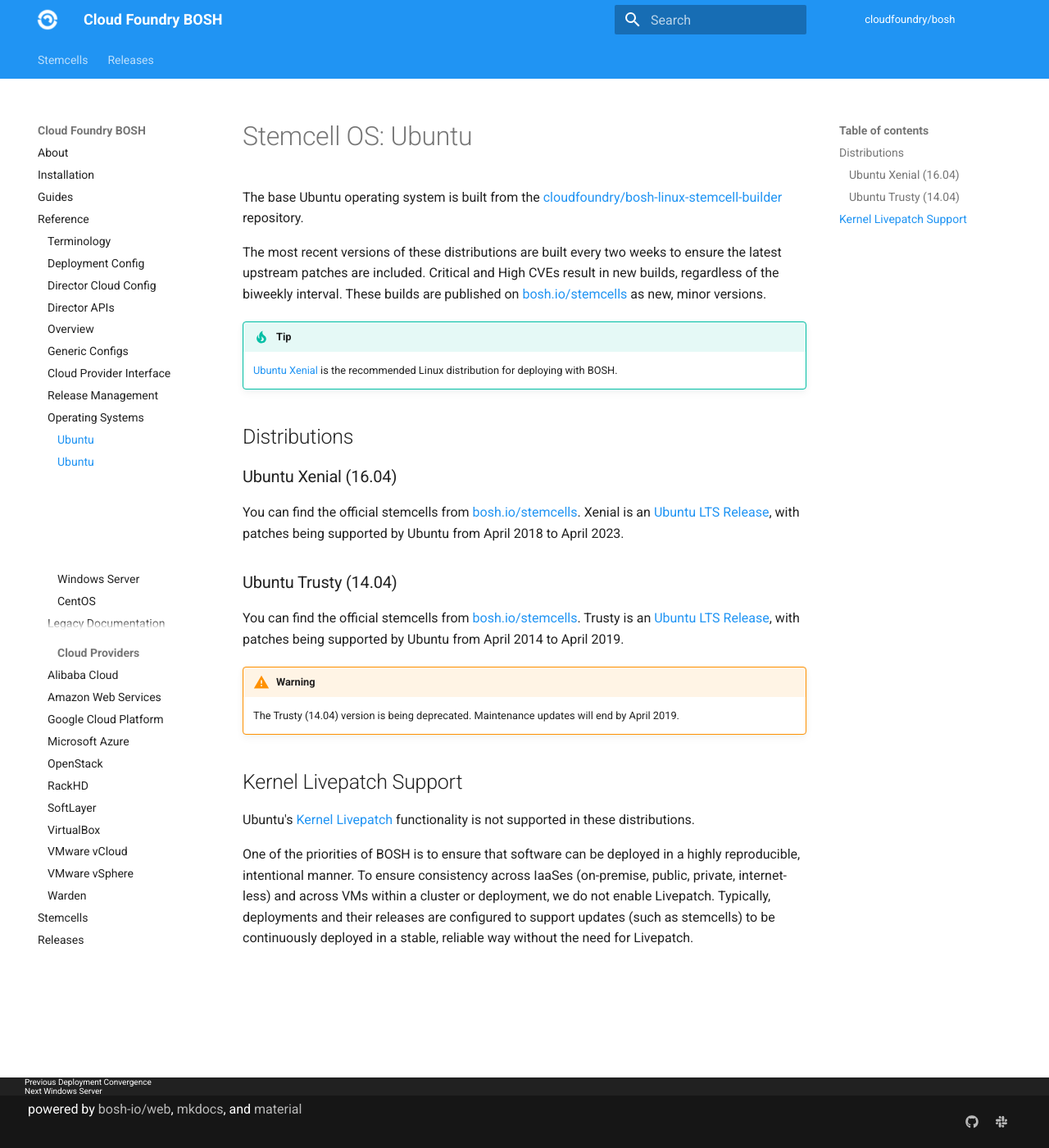
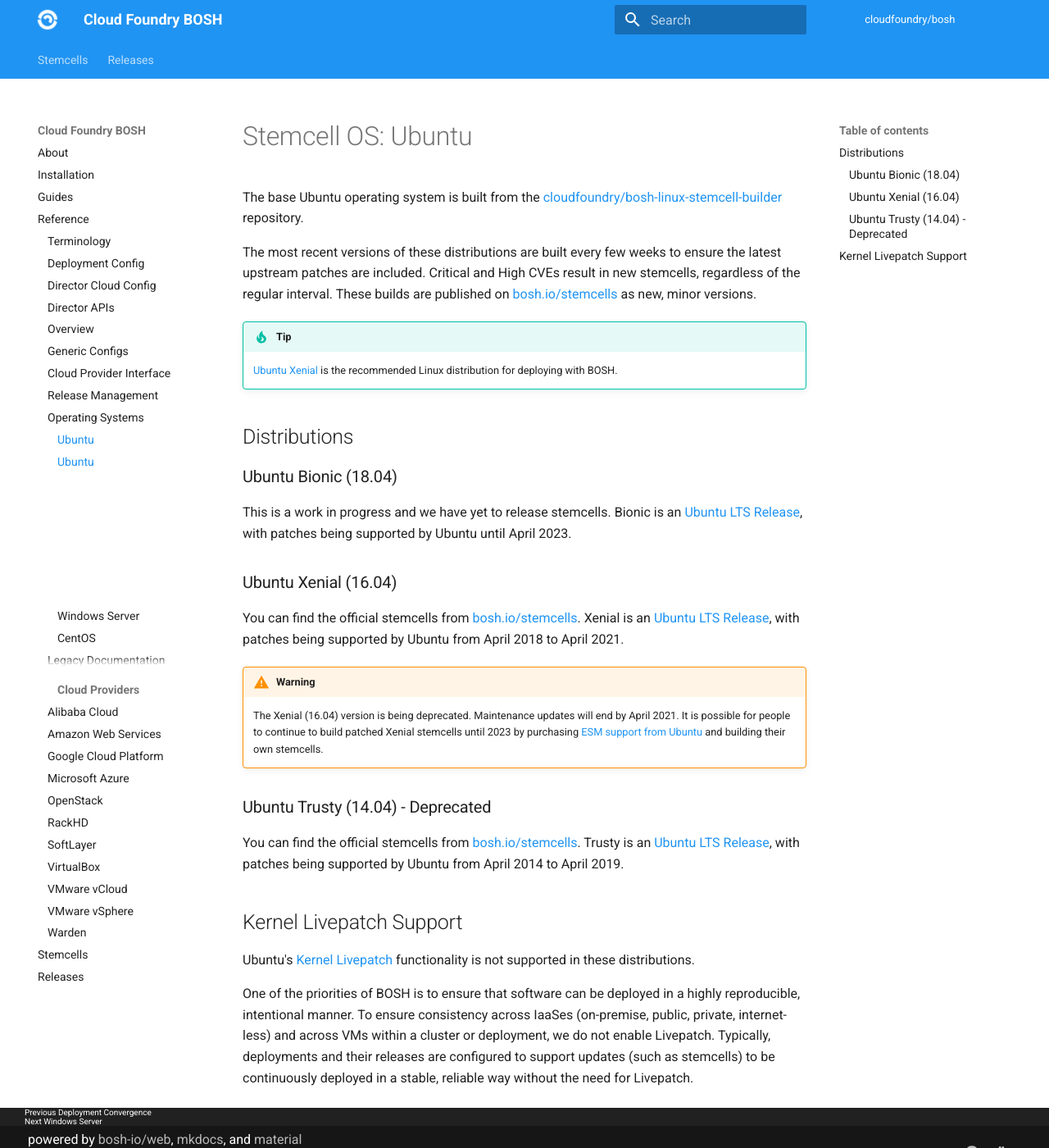
Before and after one commit to cloudfoundry/docs-bosh, an MkDocs documentation site: the page built from content/ubuntu-os.md, in a window 1280 px wide and 1400 px high. Shown: the whole window at 82% size. Built offline with MkDocs 1.6.1 and Material for MkDocs 9.7.7, drawn with Linux system fonts in a browser that asks for light colours; old or Windows-style settings are respelled for this version of MkDocs.

Commit message:
Update stemcell docs
- reflect accurately end of support dates
- add in that we're intending to support Bionic but hasn't been released yet
- add deprecated to trusty

```diff
--- a/content/ubuntu-os.md
+++ b/content/ubuntu-os.md
@@ -2,7 +2,7 @@
 
 The base Ubuntu operating system is built from the [cloudfoundry/bosh-linux-stemcell-builder](https://github.com/cloudfoundry/bosh-linux-stemcell-builder) repository.
 
-The most recent versions of these distributions are built every two weeks to ensure the latest upstream patches are included. Critical and High CVEs result in new builds, regardless of the biweekly interval. These builds are published on [bosh.io/stemcells](https://bosh.io/stemcells) as new, minor versions.
+The most recent versions of these distributions are built every few weeks to ensure the latest upstream patches are included. Critical and High CVEs result in new stemcells, regardless of the regular interval. These builds are published on [bosh.io/stemcells](https://bosh.io/stemcells) as new, minor versions.
 
 !!! tip
     [Ubuntu Xenial](#ubuntu-xenial) is the recommended Linux distribution for deploying with BOSH.
@@ -10,17 +10,21 @@ The most recent versions of these distributions are built every two weeks to ens
 
 ## Distributions
 
+### Ubuntu Bionic (18.04) {: #ubuntu-bionic }
+
+This is a work in progress and we have yet to release stemcells.  Bionic is an [Ubuntu LTS Release](https://wiki.ubuntu.com/LTS), with patches being supported by Ubuntu until April 2023.
+
 ### Ubuntu Xenial (16.04) {: #ubuntu-xenial }
 
-You can find the official stemcells from [bosh.io/stemcells](https://bosh.io/stemcells#ubuntu-xenial). Xenial is an [Ubuntu LTS Release](https://wiki.ubuntu.com/LTS), with patches being supported by Ubuntu from April 2018 to April 2023.
+You can find the official stemcells from [bosh.io/stemcells](https://bosh.io/stemcells#ubuntu-xenial). Xenial is an [Ubuntu LTS Release](https://wiki.ubuntu.com/LTS), with patches being supported by Ubuntu from April 2018 to April 2021.
 
+!!! warning
+    The Xenial (16.04) version is being deprecated. Maintenance updates will end by April 2021. It is possible for people to continue to build patched Xenial stemcells until 2023 by purchasing [ESM support from Ubuntu](https://ubuntu.com/about/release-cycle) and building their own stemcells.
 
-### Ubuntu Trusty (14.04) {: #ubuntu-trusty }
+### Ubuntu Trusty (14.04) - Deprecated {: #ubuntu-trusty }
 
 You can find the official stemcells from [bosh.io/stemcells](https://bosh.io/stemcells#ubuntu-trusty). Trusty is an [Ubuntu LTS Release](https://wiki.ubuntu.com/LTS), with patches being supported by Ubuntu from April 2014 to April 2019.
 
-!!! warning
-    The Trusty (14.04) version is being deprecated. Maintenance updates will end by April 2019.
 
 
 ## Kernel Livepatch Support
```
